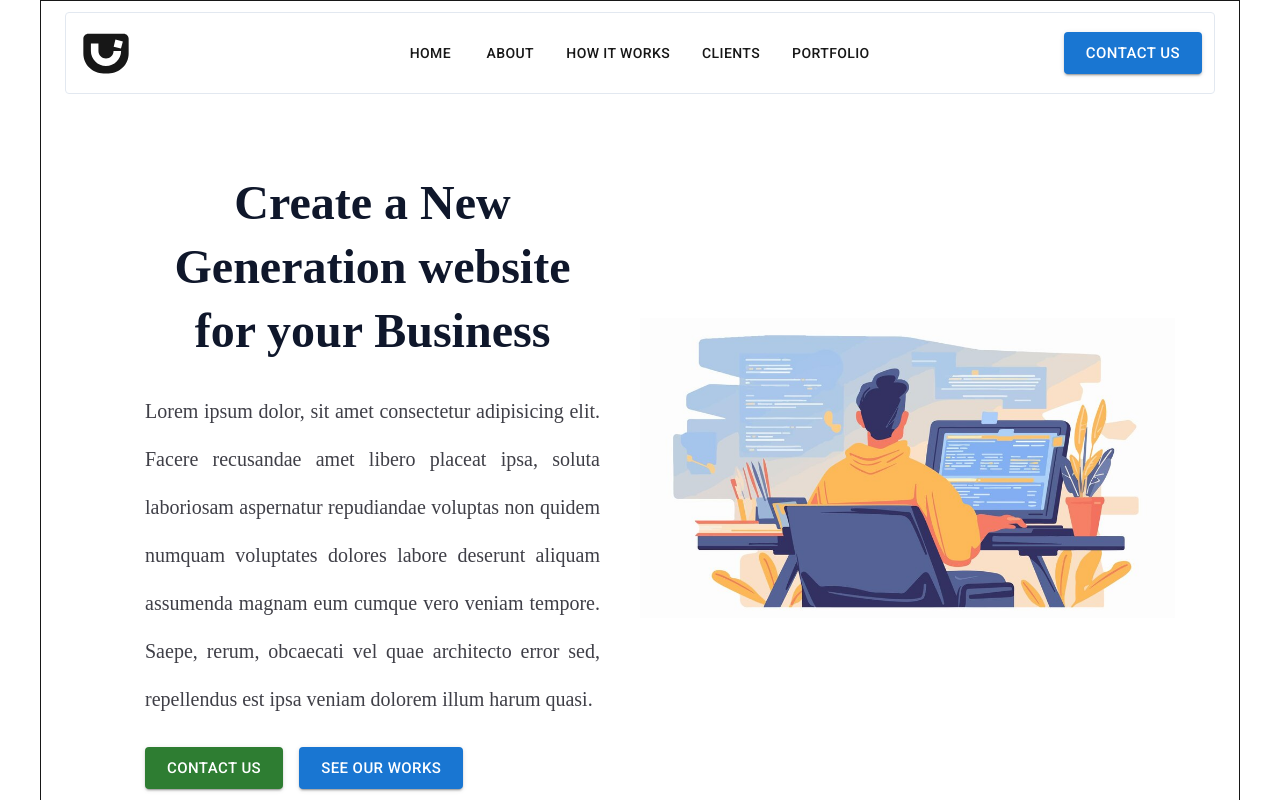
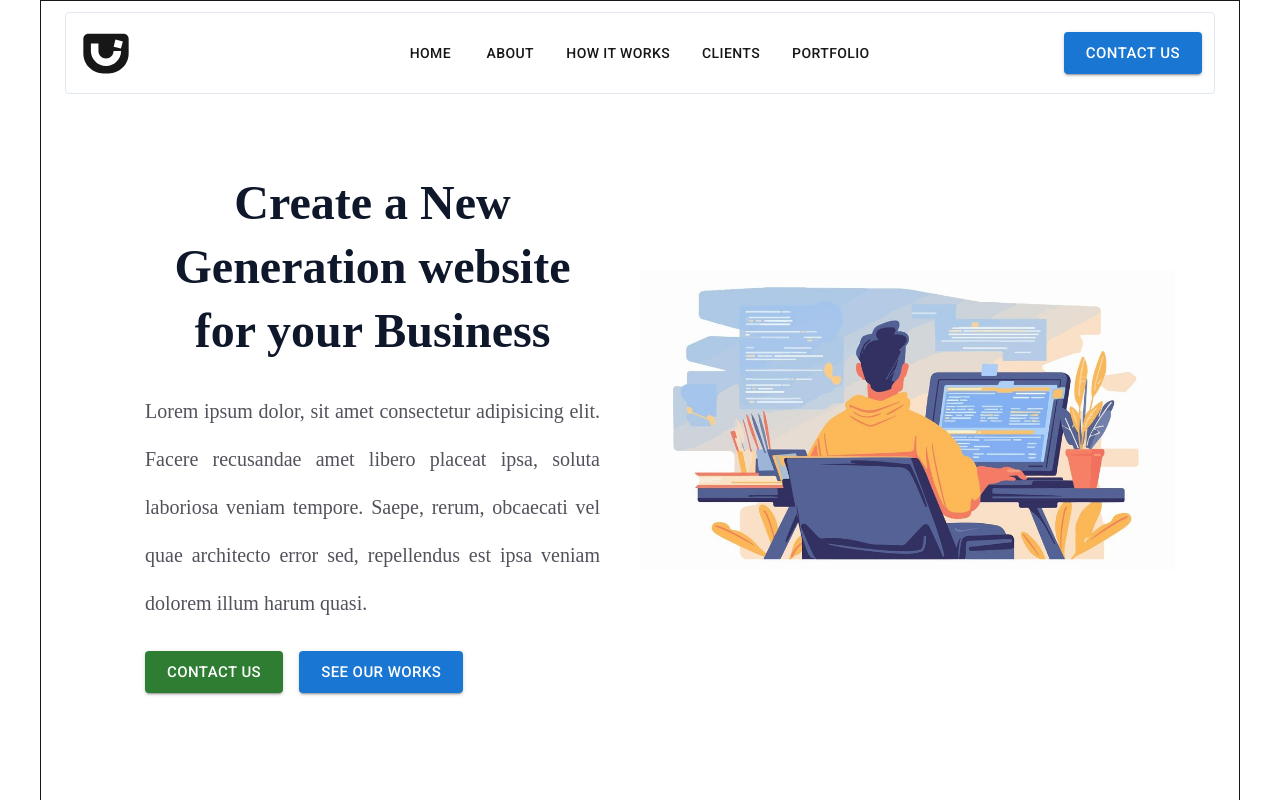
Before and after one commit to PouryaSoleimani/SIMPLE___LANDING___PAGE___NEXT.JS, a Next.js app: page / in a window 1280 px wide. Shown: the top 800 px of the page. Built offline with nearby package versions, Linux system fonts and the light colour scheme.

Commit message:
🟦 MUI 🟦

```diff
--- a/components/modules/bottom-header/BottomHeaderComponent.tsx
+++ b/components/modules/bottom-header/BottomHeaderComponent.tsx
@@ -8,8 +8,8 @@ function BottomHeaderComponent() {
 
             <div id="HEADER__CONTENT" className='basis-1/2 px-10'>
                 <h2 className='text-5xl font-black text-center my-6 text-slate-900 leading-[4rem] mx-auto'>Create a New Generation website for your Business</h2>
-                <p className=' text-xl text-zinc-700 leading-[3rem] text-justify'>
-                    Lorem ipsum dolor, sit amet consectetur adipisicing elit. Facere recusandae amet libero placeat ipsa, soluta laboriosam aspernatur repudiandae voluptas non quidem numquam voluptates dolores labore deserunt aliquam assumenda magnam eum cumque vero veniam tempore. Saepe, rerum, obcaecati vel quae architecto error sed, repellendus est ipsa veniam dolorem illum harum quasi.
+                <p className=' text-xl text-zinc-600 leading-[3rem] text-justify'>
+                    Lorem ipsum dolor, sit amet consectetur adipisicing elit. Facere recusandae amet libero placeat ipsa, soluta laboriosa veniam tempore. Saepe, rerum, obcaecati vel quae architecto error sed, repellendus est ipsa veniam dolorem illum harum quasi.
                 </p>
                 <div id="HEADER___BUTTONS" className='flex items-center justify-start mt-6 gap-4'>
                     <Button variant='contained' size='large' color='success'>Contact Us</Button>
```
